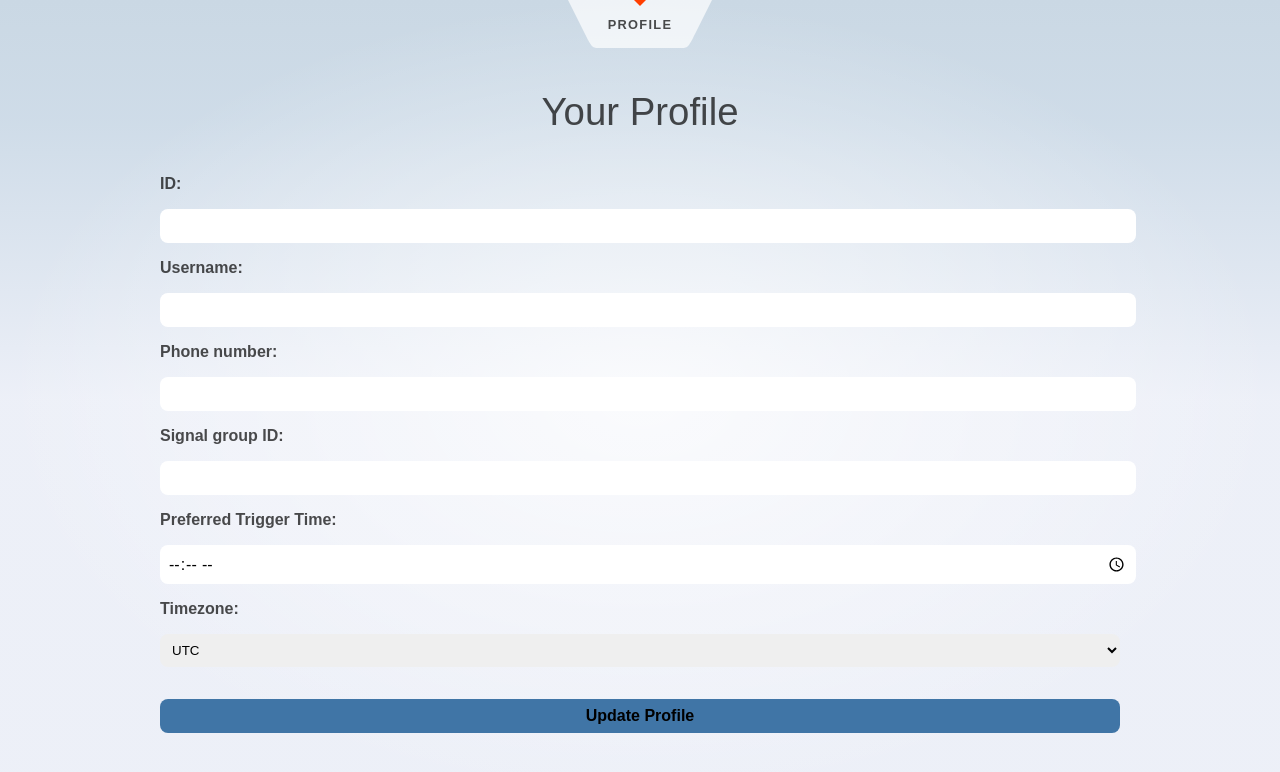
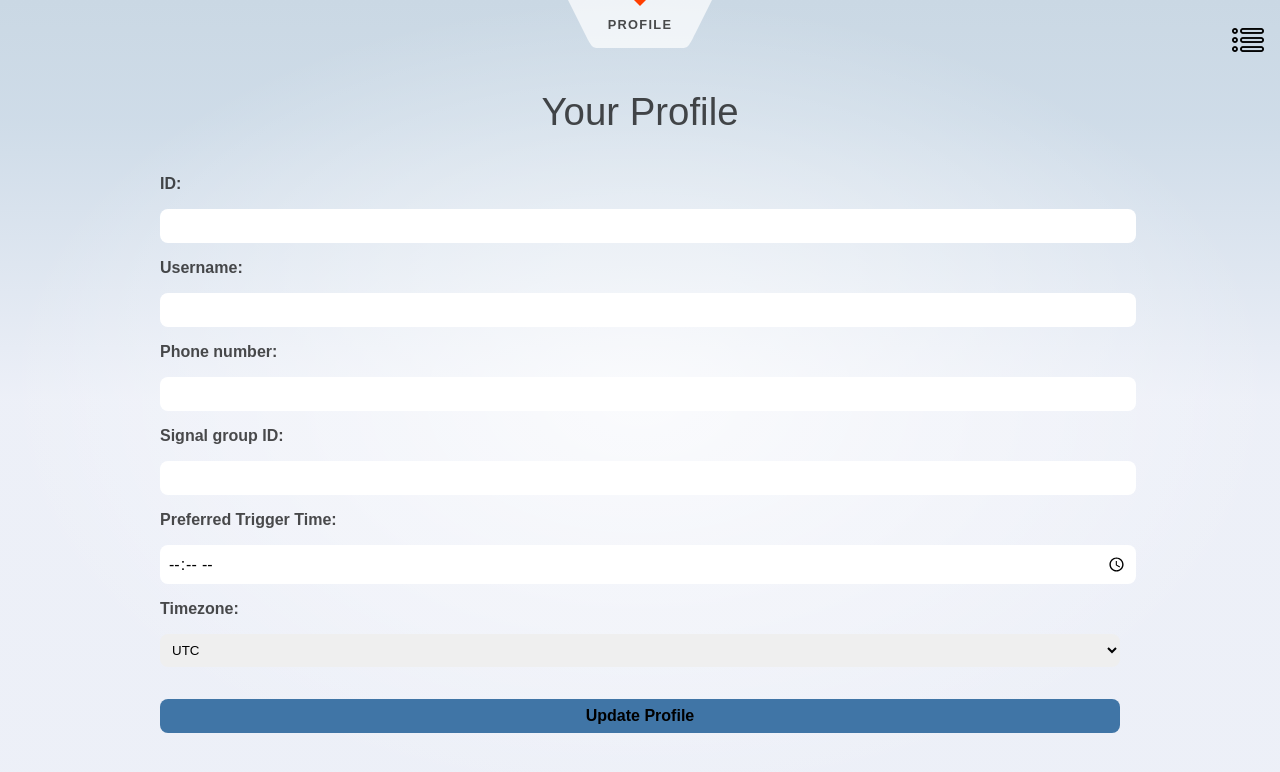
Before and after one commit to vvok12/event-reminder-client, a SvelteKit app: page /profile in a window 1280 px wide. Shown: the top 772 px of the page. Built offline with nearby package versions, Linux system fonts and the light colour scheme; no server answers.

Commit message:
add context menu

```diff
--- a/src/app.css
+++ b/src/app.css
@@ -82,6 +82,16 @@ button {
 	font-family: inherit;
 }
 
+button {
+		margin-top: 1rem;
+		padding: 0.5rem 1rem;
+		background-color: var(--color-theme-2);
+		border: none;
+		border-radius: 8px;
+		cursor: pointer;
+        font-weight: bold;
+}
+
 button:focus:not(:focus-visible) {
 	outline: none;
 }
--- a/src/routes/Header.svelte
+++ b/src/routes/Header.svelte
@@ -1,5 +1,6 @@
 <script lang="ts">
 	import { page } from '$app/state';
+	import Menu from './Menu.svelte';
 </script>
 
 <header>
@@ -21,6 +22,7 @@
 	</nav>
 
 	<div class="corner">
+		<Menu />
 	</div>
 </header>
 
--- /dev/null
+++ b/src/routes/Menu.svelte
@@ -0,0 +1,50 @@
+<script lang="ts">
+    import { page } from '$app/state';
+	import ProfileMenu from './profile/ProfileMenu.svelte';
+	import menuIcon from '$lib/images/menu-icon.png';
+
+	let isOpen = $state(false);
+    const currentPath = $derived(page.url.pathname);
+</script>
+
+<nav>
+    <button
+        aria-label="Menu Button"
+        onclick={() => { isOpen = !isOpen; }}>
+        <img src={menuIcon} alt="Menu Icon" />
+    </button>
+
+    {#if isOpen}
+        {#if currentPath === '/profile'}
+            <ProfileMenu />
+        {/if}
+    {/if}
+</nav>
+
+<style>
+    nav {
+        position: fixed;
+        top: 0;
+        right: 0;
+        display: flex;
+        flex-direction: column;
+        justify-content: flex-end;
+    }
+
+    nav img {
+		width: 2em;
+		height: 2em;
+		object-fit: contain;
+	}
+
+    nav button {
+        background: none;
+        border: none;
+        cursor: pointer;
+    }
+
+    nav button:focus {
+        outline: 2px solid blue;
+    }
+
+</style>
--- /dev/null
+++ b/src/routes/profile/ProfileMenu.svelte
@@ -0,0 +1,19 @@
+<script lang="ts">
+    function sendNotification(event: MouseEvent) {
+        event.preventDefault();
+        console.log('Notification sent!');
+    }
+</script>
+
+<button class="menu-item" onclick={sendNotification}>
+  Send notification
+</button>
+<button class="menu-item">
+  Log out
+</button>
+
+<style>
+    .menu-item {
+        display: block;
+    }
+</style>
```
Also changed, not shown: src/lib/images/menu-icon.png (added).
